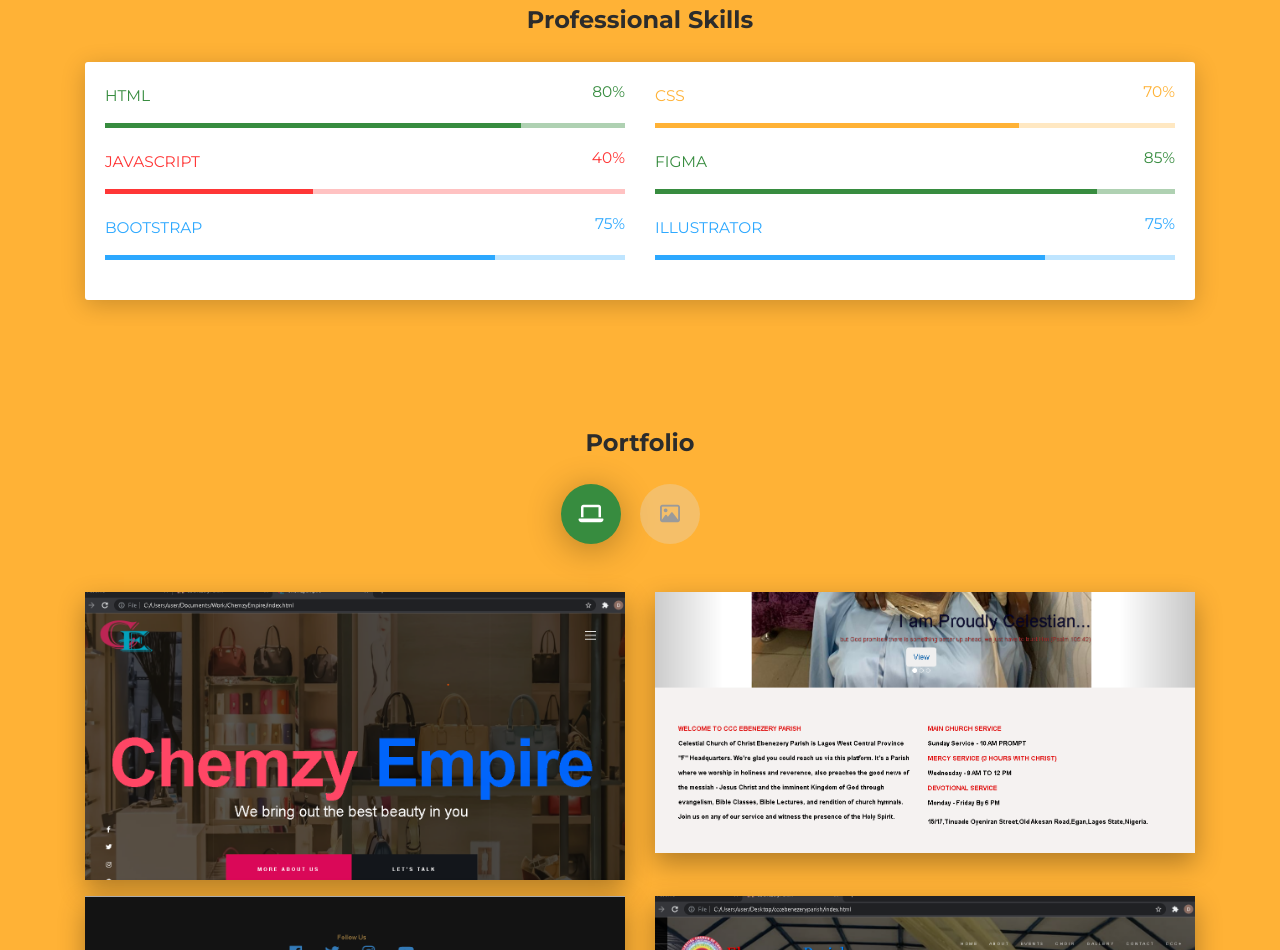
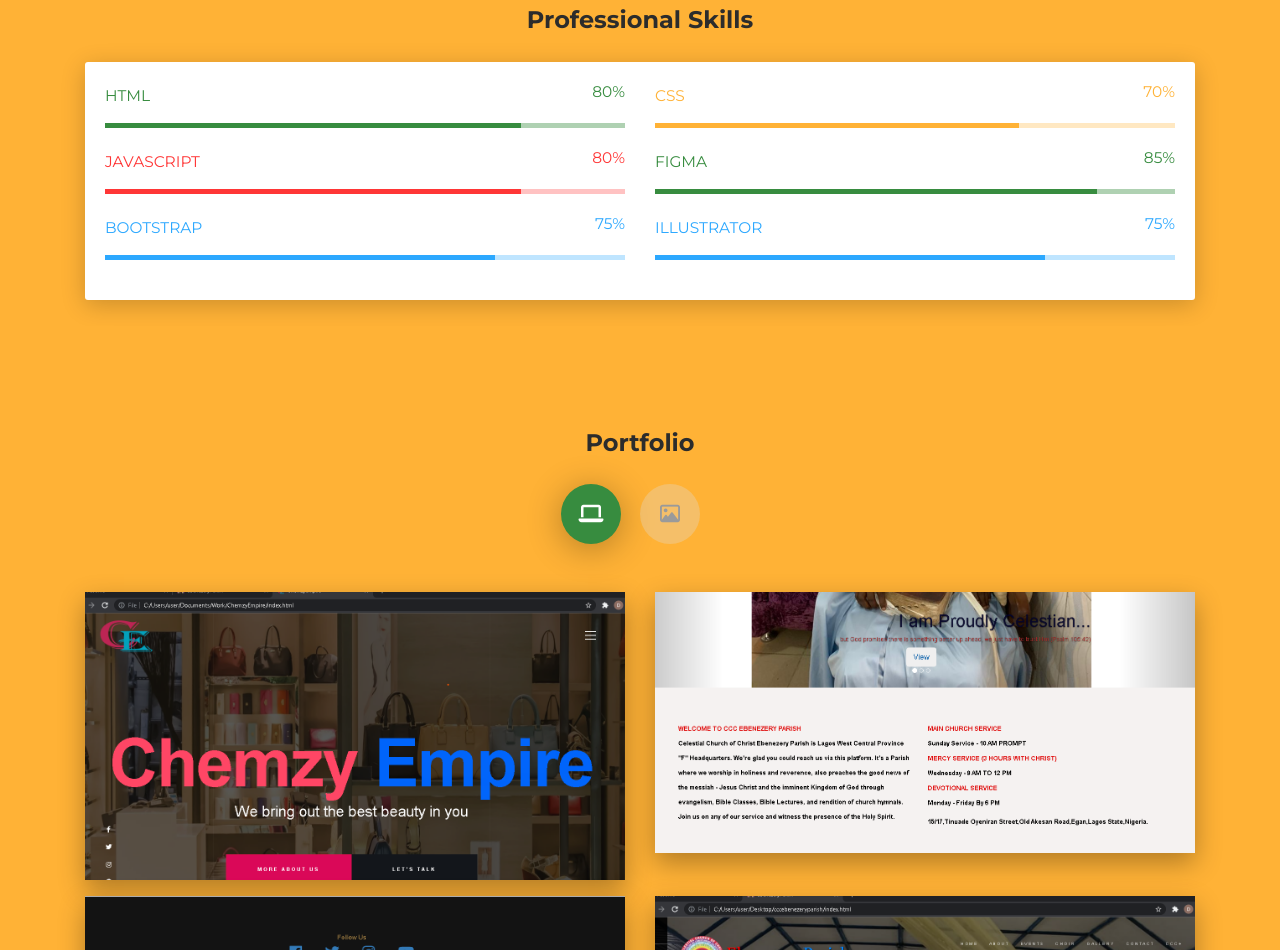
Before and after one commit to Dhavisco/Resume, a plain HTML site: page index.html in a window 1280 px wide. Shown: the part 1023-1973 px from the top of the page. Drawn offline with Linux system fonts and the light colour scheme.

Commit message:
Update Js progress bar

```diff
--- a/index.html
+++ b/index.html
@@ -136,7 +136,7 @@
           <div class="col-md-6">
             <div class="progress-container progress-danger"><span class="progress-badge">JavaScript</span>
               <div class="progress">
-                <div class="progress-bar progress-bar-danger" data-aos="progress-full" data-aos-offset="10" data-aos-duration="2000" role="progressbar" aria-valuenow="60" aria-valuemin="0" aria-valuemax="100" style="width: 40%;"></div><span class="progress-value">40%</span>
+                <div class="progress-bar progress-bar-danger" data-aos="progress-full" data-aos-offset="10" data-aos-duration="2000" role="progressbar" aria-valuenow="60" aria-valuemin="0" aria-valuemax="100" style="width: 80%;"></div><span class="progress-value">80%</span>
               </div>
             </div>
           </div>
```
